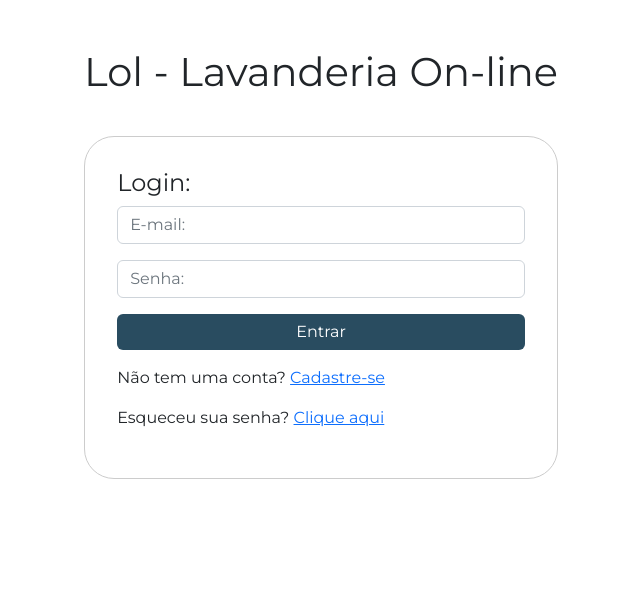
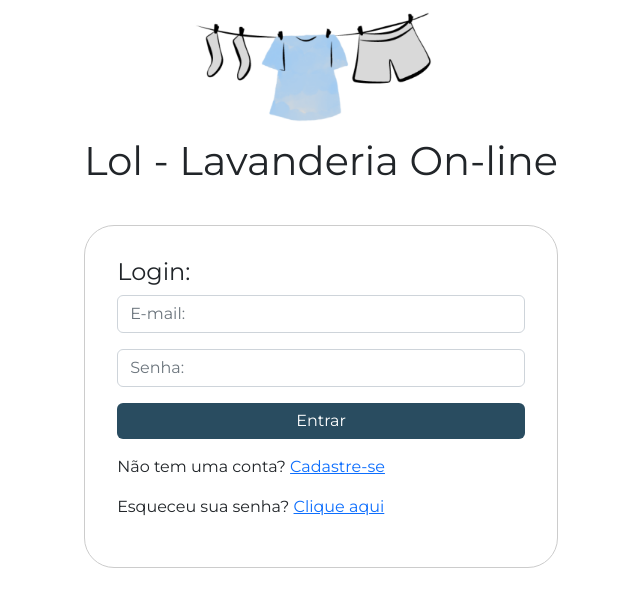
Before and after one commit to giselegomes/lol, an Angular app: page / in a window 1280 px wide. Shown: the top 606 px of the page, without its empty margins (319-959 px from the left). Built offline with nearby package versions, Linux system fonts and the light colour scheme.

Commit message:
feat: adiciona imagem ao login + troca favicon

```diff
--- a/src/app/components/login/login.component.css
+++ b/src/app/components/login/login.component.css
@@ -2,7 +2,17 @@
     display: flex;
     flex-direction: column;
     align-items: center;
-    padding: 3rem 2rem;
+    padding: 0 3rem 2rem;
+}
+
+.login__header {
+    display: flex;
+    flex-direction: column;
+    align-items: center;
+}
+
+.login__header img {
+    width: 300px;
 }
 
 .login__modal {
--- a/src/app/components/login/login.component.html
+++ b/src/app/components/login/login.component.html
@@ -1,5 +1,6 @@
 <section class="login">
     <header class="login__header">
+        <img src="../../../assets/images/roupas.png">
         <h1 class="login__title">Lol - Lavanderia On-line</h1>
     </header>
     <section class="login__modal">
```
Also changed, not shown: src/assets/images/roupas.png (added), 1 other file (tests, documents, lock files or other folders).
